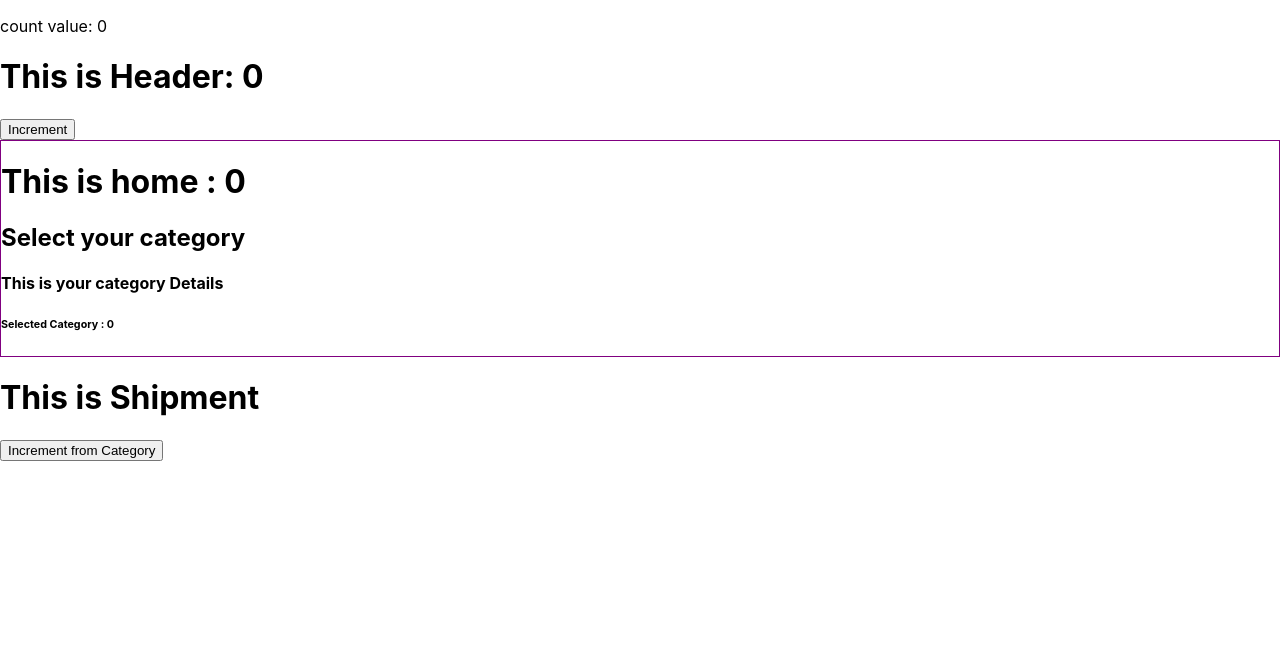
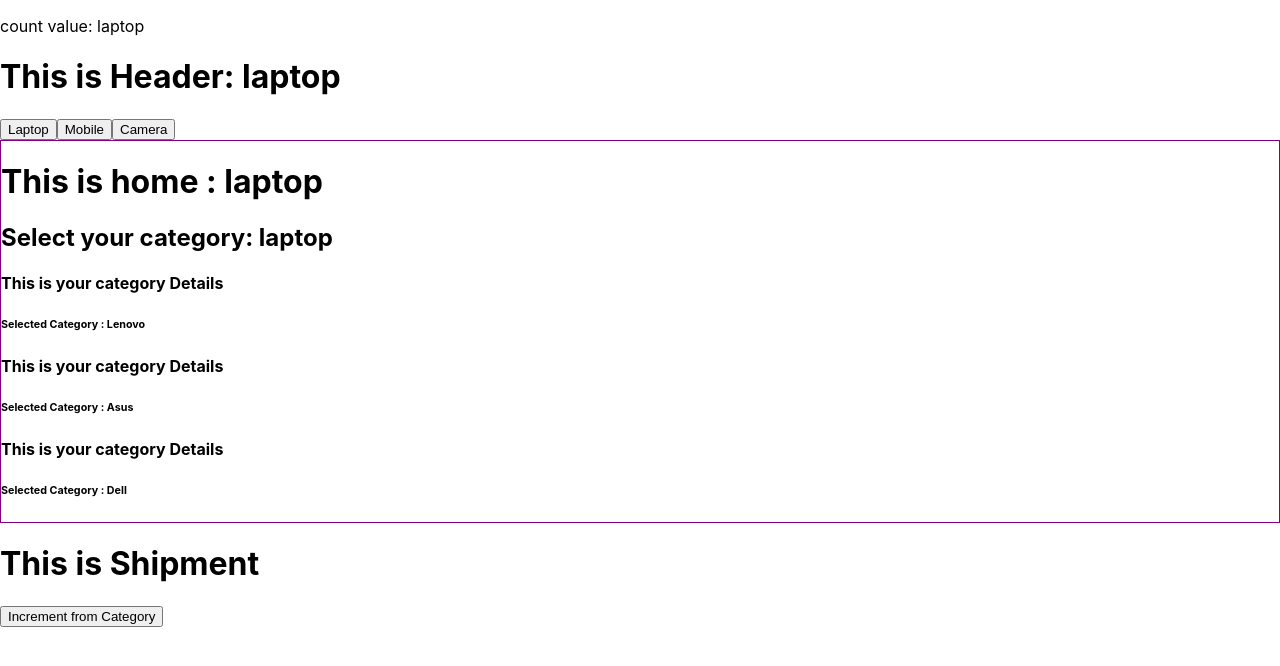
Before and after one commit to Asfakur/state-practice-39, a React (Create React App) app: page / in a window 1280 px wide. Shown: the top 666 px of the page. Built offline with nearby package versions, Linux system fonts and the light colour scheme.

Commit message:
39-6 Filter data based on dynamic context change

```diff
--- a/src/App.js
+++ b/src/App.js
@@ -7,7 +7,7 @@
 
 export const CategoryContext = createContext();
 function App() {
-  const [category, setCategory] = useState(0);
+  const [category, setCategory] = useState('laptop');
   return (
     <CategoryContext.Provider value={[category, setCategory]}>
       <p>count value: {category}</p>
--- a/src/components/Categories/Categories.js
+++ b/src/components/Categories/Categories.js
@@ -1,11 +1,32 @@
-import React from 'react';
+import React, { useContext, useEffect, useState } from 'react';
+import { CategoryContext } from '../../App';
 import CategoryDetail from '../CategoryDetail/CategoryDetail';
 
+const allProducts = [{name: 'Lenovo', category: 'Laptop'},
+{name: 'Asus', category: 'Laptop'},
+{name: 'Dell', category: 'Laptop'},
+{name: 'Samsung', category: 'Mobile'},
+{name: 'Nokia', category: 'Mobile'},
+{name: 'Canon', category: 'Camera'},
+{name: 'Nikon', category: 'Camera'},
+{name: 'Sony', category: 'Camera'},
+]
+
 const Categories = () => {
+
+    const [category] = useContext(CategoryContext);
+    const [products, setProducts] = useState([]);
+    useEffect(() =>{
+        console.log({category});
+        const matchedProducts = allProducts.filter(pd => pd.category.toLowerCase() === category.toLowerCase());
+        setProducts(matchedProducts);
+    }, [category])
     return (
         <div>
-            <h2>Select your category </h2>
-            <CategoryDetail></CategoryDetail>
+            <h2>Select your category: {category} </h2>
+            {
+                products.map(pd => <CategoryDetail product={pd}></CategoryDetail>)
+            }
         </div>
     );
 };
--- a/src/components/CategoryDetail/CategoryDetail.js
+++ b/src/components/CategoryDetail/CategoryDetail.js
@@ -1,12 +1,12 @@
 import React, { useContext } from 'react';
 import { CategoryContext } from '../../App';
 
-const CategoryDetail = () => {
-    const category = useContext(CategoryContext);
+const CategoryDetail = (props) => {
+    const {name} = props.product;
     return (
         <div>
             <h4>This is your category Details</h4>
-            <h6>Selected Category : {category}</h6>
+            <h6>Selected Category : {name}</h6>
         </div>
     );
 };
--- a/src/components/Header/Header.js
+++ b/src/components/Header/Header.js
@@ -7,7 +7,9 @@
     return (
         <div>
             <h1>This is Header: {category} </h1>
-            <button onClick={() => setCategory(category + 1)}>Increment</button>
+            <button onClick={() => setCategory('Laptop')}>Laptop</button>
+            <button onClick={() => setCategory('Mobile')}>Mobile</button>
+            <button onClick={() => setCategory('Camera')}>Camera</button>
         </div>
     );
 };
```
